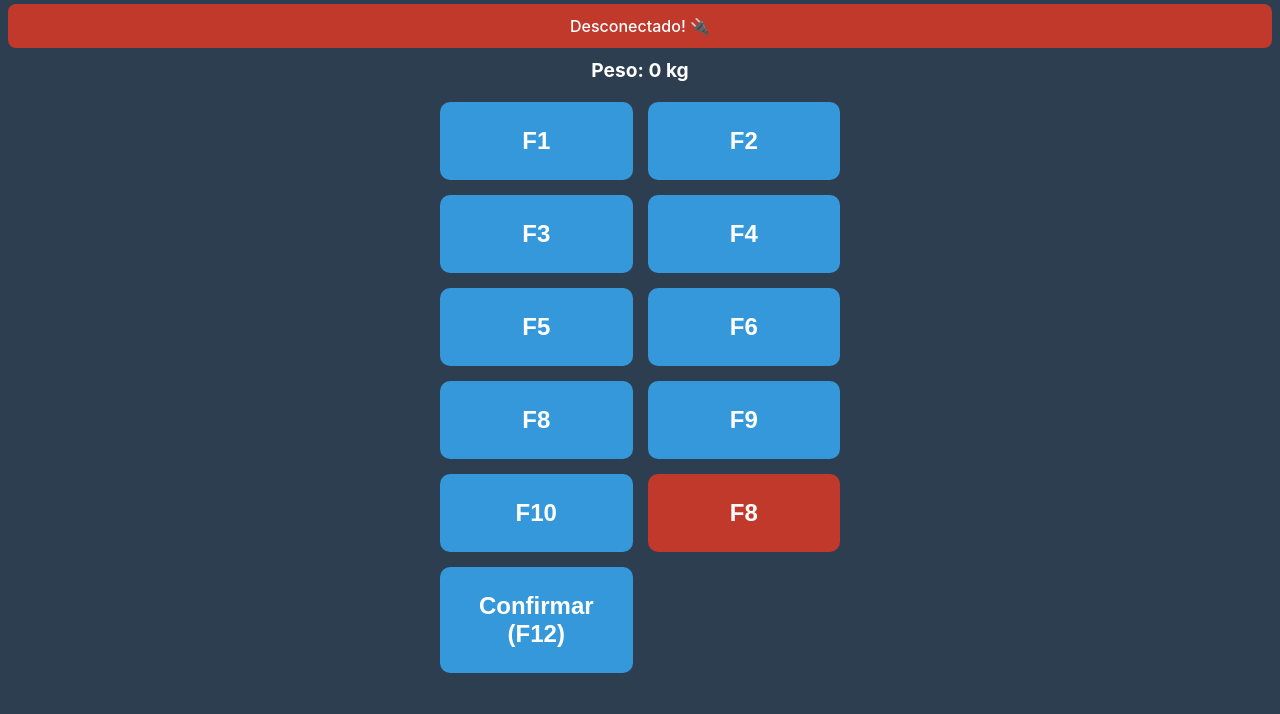
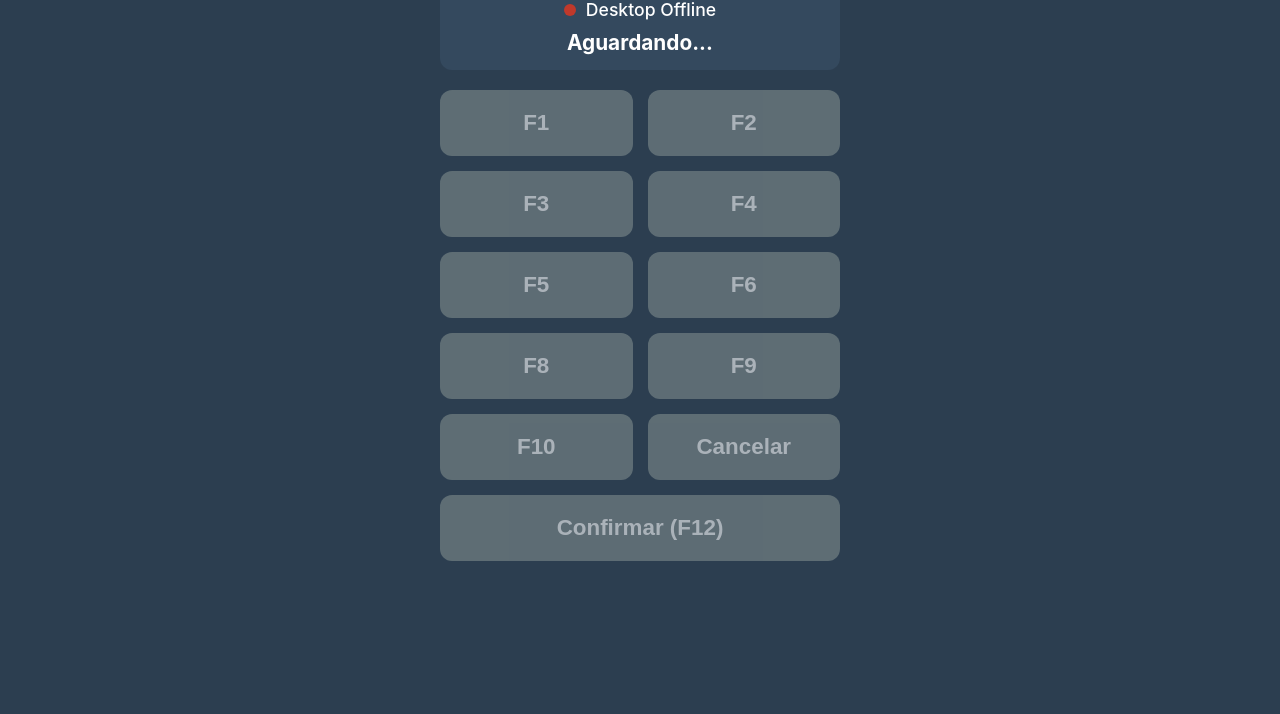
Before and after one commit to ClebsonOC/usina, a website: page public/remote.html in a window 1280 px wide. Shown: the part 86-800 px from the top of the page. Drawn offline with Linux system fonts and the light colour scheme.

Commit message:
correção de pequeno erro de feedback

```diff
--- a/public/remote.html
+++ b/public/remote.html
@@ -5,6 +5,12 @@
     <meta name="viewport" content="width=device-width, initial-scale=1.0, user-scalable=no">
     <title>Controle de Pesagem</title>
     <style>
+        @keyframes pulse {
+            0% { box-shadow: 0 0 0 0 rgba(46, 204, 113, 0.7); }
+            70% { box-shadow: 0 0 0 10px rgba(46, 204, 113, 0); }
+            100% { box-shadow: 0 0 0 0 rgba(46, 204, 113, 0); }
+        }
+
         body {
             font-family: -apple-system, BlinkMacSystemFont, 'Segoe UI', Roboto, Helvetica, Arial, sans-serif;
             display: flex;
@@ -14,24 +20,49 @@
             color: white;
             margin: 0;
             padding: 20px;
-            -webkit-tap-highlight-color: transparent; /* Remove o brilho ao tocar */
+            -webkit-tap-highlight-color: transparent;
+        }
+        .header {
+            width: 100%;
+            text-align: center;
+            margin-bottom: 15px;
         }
         h1 {
+            margin: 0;
+            font-size: 1.8em;
+        }
+        .status-container {
+            width: 100%;
+            max-width: 400px;
+            background: #34495e;
+            border-radius: 12px;
+            padding: 15px;
+            box-sizing: border-box;
+            margin-bottom: 20px;
+            text-align: center;
+        }
+        .desktop-status {
+            display: flex;
+            align-items: center;
+            justify-content: center;
+            gap: 10px;
+            font-size: 1.1em;
+            font-weight: 500;
             margin-bottom: 10px;
         }
-        .status-bar {
-            width: 100%;
-            text-align: center;
-            padding: 12px;
-            background: #e74c3c;
-            margin-bottom: 10px;
-            border-radius: 8px;
-            font-weight: 500;
+        .desktop-status .indicator {
+            width: 12px;
+            height: 12px;
+            border-radius: 50%;
+            background-color: #c0392b; /* Vermelho offline */
             transition: background-color 0.5s;
         }
+        .desktop-status.online .indicator {
+            background-color: #2ecc71; /* Verde online */
+            animation: pulse 2s infinite;
+        }
         .weight-status {
-            font-size: 1.2em;
-            margin-bottom: 20px;
+            font-size: 1.3em;
             font-weight: bold;
         }
         .grid {
@@ -42,69 +73,96 @@
             max-width: 400px;
         }
         .btn {
-            padding: 25px;
-            font-size: 1.5em;
+            padding: 20px;
+            font-size: 1.4em;
             font-weight: bold;
-            border-radius: 10px;
+            border-radius: 12px;
             border: none;
             cursor: pointer;
-            background: #3498db;
             color: white;
-            transition: transform 0.1s;
+            transition: transform 0.1s, box-shadow 0.2s, background-color 0.2s;
+            box-shadow: 0 4px 6px rgba(0,0,0,0.1);
         }
-        .btn:active {
-            transform: scale(0.95); /* Efeito de clique */
-            opacity: 0.8;
+        .btn:disabled {
+            background-color: #7f8c8d !important;
+            cursor: not-allowed;
+            opacity: 0.6;
+            box-shadow: none;
         }
-        #f12-btn { background: #27ae60; grid-column: span 2; }
-        #f8-btn, #f9-btn { background: #e67e22; }
-        #cancel-btn { background: #c0392b; }
+        .btn:active:not(:disabled) {
+            transform: translateY(2px);
+            box-shadow: 0 2px 4px rgba(0,0,0,0.1);
+        }
+        .btn.f-key { background: #3498db; }
+        .btn.f-key-alt { background: #e67e22; }
+        .btn.f-key-special { background: #8e44ad; }
+        .btn.confirm { background: #27ae60; grid-column: span 2; }
     </style>
 </head>
 <body>
-    <h1>Controle Remoto</h1>
-    <div id="status-bar" class="status-bar">Conectando...</div>
-    <div id="weight-status" class="weight-status">Peso: 0 kg</div>
+    <div class="header">
+        <h1>Controle Remoto</h1>
+    </div>
 
-    <div class="grid">
-        <button id="F1-btn" class="btn">F1</button>
-        <button id="F2-btn" class="btn">F2</button>
-        <button id="F3-btn" class="btn">F3</button>
-        <button id="F4-btn" class="btn">F4</button>
-        <button id="F5-btn" class="btn">F5</button>
-        <button id="F6-btn" class="btn">F6</button>
-        <button id="F8-btn" class="btn">F8</button>
-        <button id="F9-btn" class="btn">F9</button>
-        <button id="F10-btn" class="btn">F10</button>
-        <button id="cancel-btn" class="btn">F8</button> <!-- Botão de Cancelar também usa F8 -->
-        <button id="F12-btn" class="btn">Confirmar (F12)</button>
+    <div class="status-container">
+        <div id="desktop-status" class="desktop-status">
+            <div class="indicator"></div>
+            <span id="desktop-status-text">Desktop Offline</span>
+        </div>
+        <div id="weight-status" class="weight-status">Aguardando...</div>
+    </div>
+
+    <div id="button-grid" class="grid">
+        <button id="F1-btn" class="btn f-key">F1</button>
+        <button id="F2-btn" class="btn f-key">F2</button>
+        <button id="F3-btn" class="btn f-key">F3</button>
+        <button id="F4-btn" class="btn f-key">F4</button>
+        <button id="F5-btn" class="btn f-key">F5</button>
+        <button id="F6-btn" class="btn f-key">F6</button>
+        <button id="F8-btn" class="btn f-key-alt">F8</button>
+        <button id="F9-btn" class="btn f-key-alt">F9</button>
+        <button id="F10-btn" class="btn f-key-special">F10</button>
+        <button id="F8-btn-cancel" class="btn f-key-alt">Cancelar</button> <!-- Também envia F8 -->
+        <button id="F12-btn" class="btn confirm">Confirmar (F12)</button>
     </div>
 
     <script>
-        const WEBSOCKET_URL = 'wss://usina.onrender.com'; // Sua URL real
+        const WEBSOCKET_URL = 'wss://usina.onrender.com';
         let socket;
 
-        const statusBar = document.getElementById('status-bar');
+        const desktopStatusDiv = document.getElementById('desktop-status');
+        const desktopStatusText = document.getElementById('desktop-status-text');
         const weightStatus = document.getElementById('weight-status');
         const buttons = document.querySelectorAll('.btn');
 
+        function setDesktopStatus(isOnline) {
+            if (isOnline) {
+                desktopStatusDiv.classList.add('online');
+                desktopStatusText.textContent = 'Desktop Online';
+                buttons.forEach(btn => btn.disabled = false);
+            } else {
+                desktopStatusDiv.classList.remove('online');
+                desktopStatusText.textContent = 'Desktop Offline';
+                buttons.forEach(btn => btn.disabled = true);
+            }
+        }
+
         function connect() {
             socket = new WebSocket(WEBSOCKET_URL);
+            setDesktopStatus(false); // Começa como offline
 
             socket.onopen = () => {
-                statusBar.textContent = 'Conectado! ✅';
-                statusBar.style.background = '#2ecc71';
+                console.log('Conectado ao servidor.');
                 socket.send(JSON.stringify({ type: 'register_remote' }));
             };
 
             socket.onmessage = (event) => {
                 try {
                     const data = JSON.parse(event.data);
-                    if(data.type === 'status_update') {
-                       statusBar.textContent = `Status: ${data.payload.status}`;
-                       if(data.payload.currentWeight !== undefined){
-                          weightStatus.textContent = `Peso: ${data.payload.currentWeight} kg`;
-                       }
+                    if (data.type === 'desktop_status') {
+                        setDesktopStatus(data.status === 'online');
+                    } else if (data.type === 'status_update') {
+                       weightStatus.textContent = `${data.payload.status}: ${data.payload.currentWeight ?? ''} kg`;
                     }
                 } catch(e) {
                     console.error("Erro ao processar mensagem:", e);
@@ -112,31 +170,30 @@
             };
 
             socket.onclose = () => {
-                statusBar.textContent = 'Desconectado! 🔌';
-                statusBar.style.background = '#c0392b';
+                console.log('Desconectado do servidor.');
+                setDesktopStatus(false);
                 setTimeout(connect, 3000); // Tenta reconectar
             };
 
-            socket.onerror = () => {
-                statusBar.textContent = 'Erro de conexão!';
-                statusBar.style.background = '#e74c3c';
+            socket.onerror = (e) => {
+                console.error('Erro de WebSocket:', e);
+                setDesktopStatus(false);
             };
         }
 
-        buttons.forEach(button => {
-            button.addEventListener('click', () => {
+        document.getElementById('button-grid').addEventListener('click', (event) => {
+            if (event.target.tagName === 'BUTTON' && !event.target.disabled) {
                 if (socket && socket.readyState === WebSocket.OPEN) {
-                    // Extrai a tecla do ID do botão (ex: "F1-btn" -> "F1")
-                    const key = button.id.split('-')[0];
+                    const key = event.target.id.split('-')[0];
                     console.log(`Enviando comando: ${key}`);
                     socket.send(JSON.stringify({ type: 'command', key: key }));
                 } else {
                     alert('Não conectado ao servidor.');
                 }
-            });
+            }
         });
 
-        connect(); // Inicia a conexão
+        connect();
     </script>
 </body>
 </html>
```
Also changed, not shown: server.js (+24 -31 lines).
